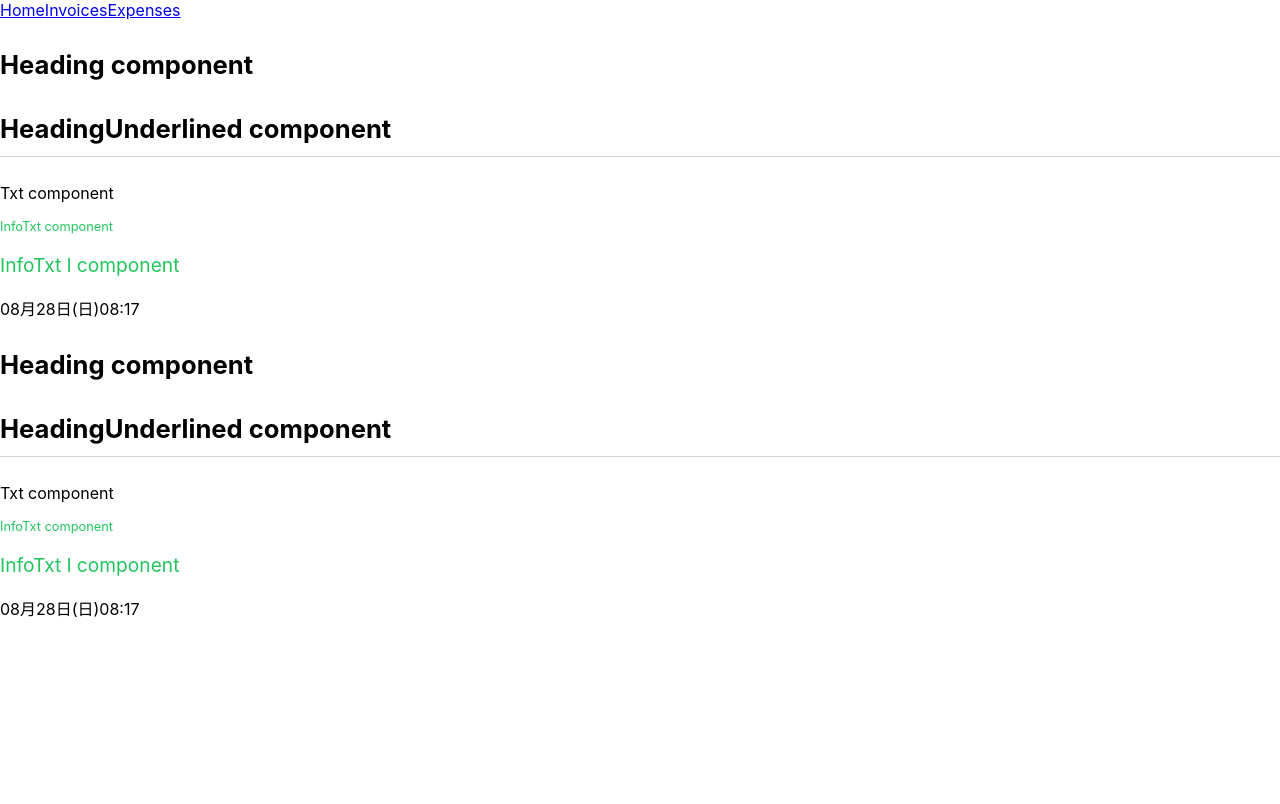
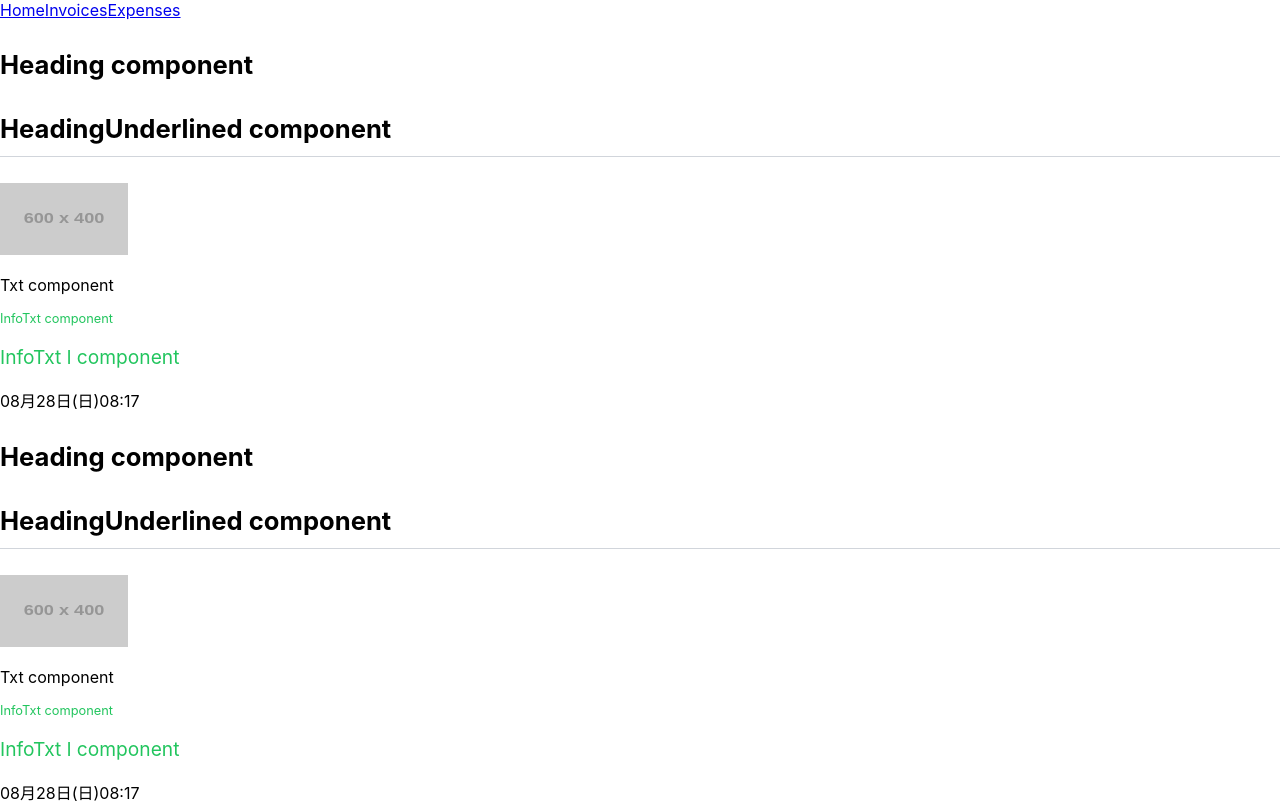
Before and after one commit to wish911wish/atomic-design-for-react, a React (Create React App) app: page /expenses in a window 1280 px wide. Built offline with nearby package versions, Linux system fonts and the light colour scheme.

Commit message:
make img index component

```diff
--- /dev/null
+++ b/src/components/atoms/Img/index.tsx
@@ -0,0 +1,88 @@
+/** @jsxImportSource @emotion/react */
+import { ComponentPropsWithoutRef } from "react"
+
+type ComponentProps = ComponentPropsWithoutRef<'img'> & {
+  src: string,
+  width: number,
+  height: number
+}
+type PresenterProps = ComponentPropsWithoutRef<'img'> & {
+  src: string,
+  srcSet: string,
+  webpSrcSet?: string,
+  alt?: string,
+  width: number,
+  height: number
+}
+type ContainerProps = ComponentProps & {
+  presenter: (props: PresenterProps) => JSX.Element
+}
+
+export const ImgPresenter = ({
+  src,
+  srcSet,
+  webpSrcSet,
+  alt,
+  width,
+  height,
+  ...props
+}: PresenterProps) => (
+  <picture { ...props }>
+    <source srcSet={ webpSrcSet } type="image/webp" />
+    <img src={ src }
+      alt={ alt }
+      srcSet={ srcSet }
+      width={ width }
+      height={ height } />
+  </picture>
+);
+
+
+const riasRegexp = /images\/([0-9]+)\/([0-9]+)/;
+
+function createSrc(src: string, width: number, height: number) {
+  if (!width || !height) return src;
+
+  const ratio = window.devicePixelRatio || 1;
+  const w = width * ratio;
+  const h = height * ratio;
+  return src.replace(riasRegexp, (match, p1, p2) => `images/${ w }/${ h }`);
+}
+
+function createSrcSet(src: string, width: number, height: number, extension?: string) {
+  if (/^http.*$/.test(src)) return src
+  if (extension) {
+    src = src.replace(/\.[a-z0-9]+[^#?]?/, `.${ extension }`);
+  }
+  if (
+    !riasRegexp.test(src) ||
+    !width ||
+    !height
+  ) return src;
+
+  const [ path, rest ] = src.split('images/')
+  const regExpMatchArray = rest.match(".+/(.+?)([?#;].*)?$")
+  if (!regExpMatchArray) return src
+
+  const file = regExpMatchArray[1]
+
+  return [ 1, 1.5, 2, 3, 4 ]
+    .map(dpr => `${ path }images/${ width * dpr }/${ height * dpr }/${ file } ${ dpr }x`)
+    .join(', ');
+}
+
+const ImgContainer = ({presenter, src, width, height, ...props }: ContainerProps) => {
+  const srcSet = createSrcSet(src, width, height);
+  const webpSrcSet = createSrcSet(src, width, height, 'webp');
+  src = createSrc(src, width, height);
+  return presenter({ src, srcSet, webpSrcSet, width, height, ...props });
+};
+
+export const Img = (props: ComponentProps) => (
+  <ImgContainer
+    presenter={ presenterProps => <ImgPresenter { ...presenterProps } /> }
+    { ...props }
+  />
+)
+
+export default Img;
--- a/src/components/organisms/Notification.tsx
+++ b/src/components/organisms/Notification.tsx
@@ -1,7 +1,7 @@
 /** @jsxImportSource @emotion/react */
-
 import Txt, { InfoTxt } from '../atoms/Txt'
 import Time from '../atoms/Time'
+import Img from '../atoms/Img'
 import Heading, {HeadingUnderlined} from '../atoms/Heading'
 
 const Notification = () => {
@@ -9,6 +9,7 @@ const Notification = () => {
     <div>
       <Heading level={ 3 }>Heading component</Heading>
       <HeadingUnderlined level={ 3 }>HeadingUnderlined component</HeadingUnderlined>
+      <Img src="https://dummyimage.com/600x400/15c22f/ffffff.jpg" width={128} height={72}  />
       <Txt>Txt component</Txt>
       <InfoTxt size='s'>InfoTxt component</InfoTxt>
       <InfoTxt size='l'>InfoTxt l component</InfoTxt>
```
